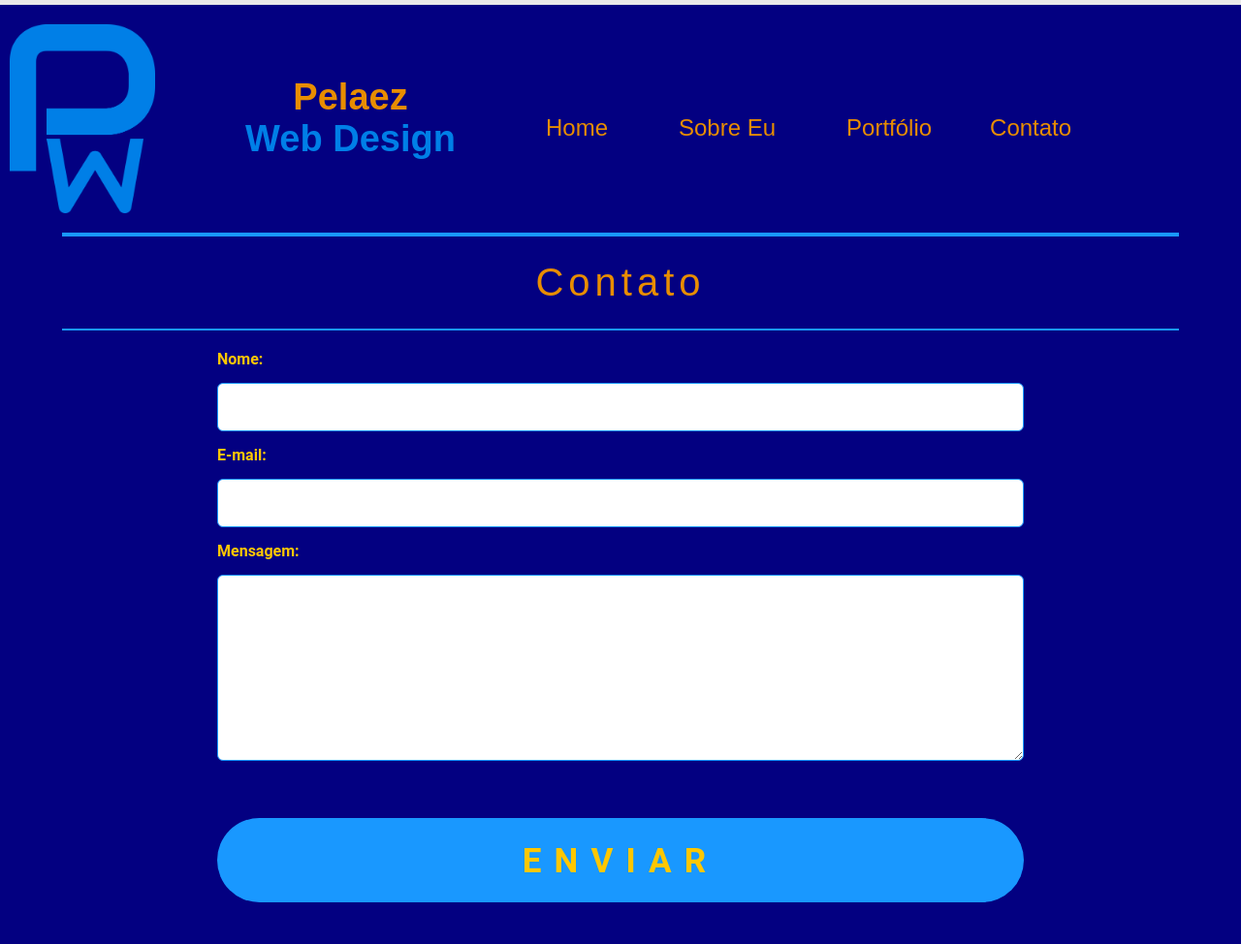
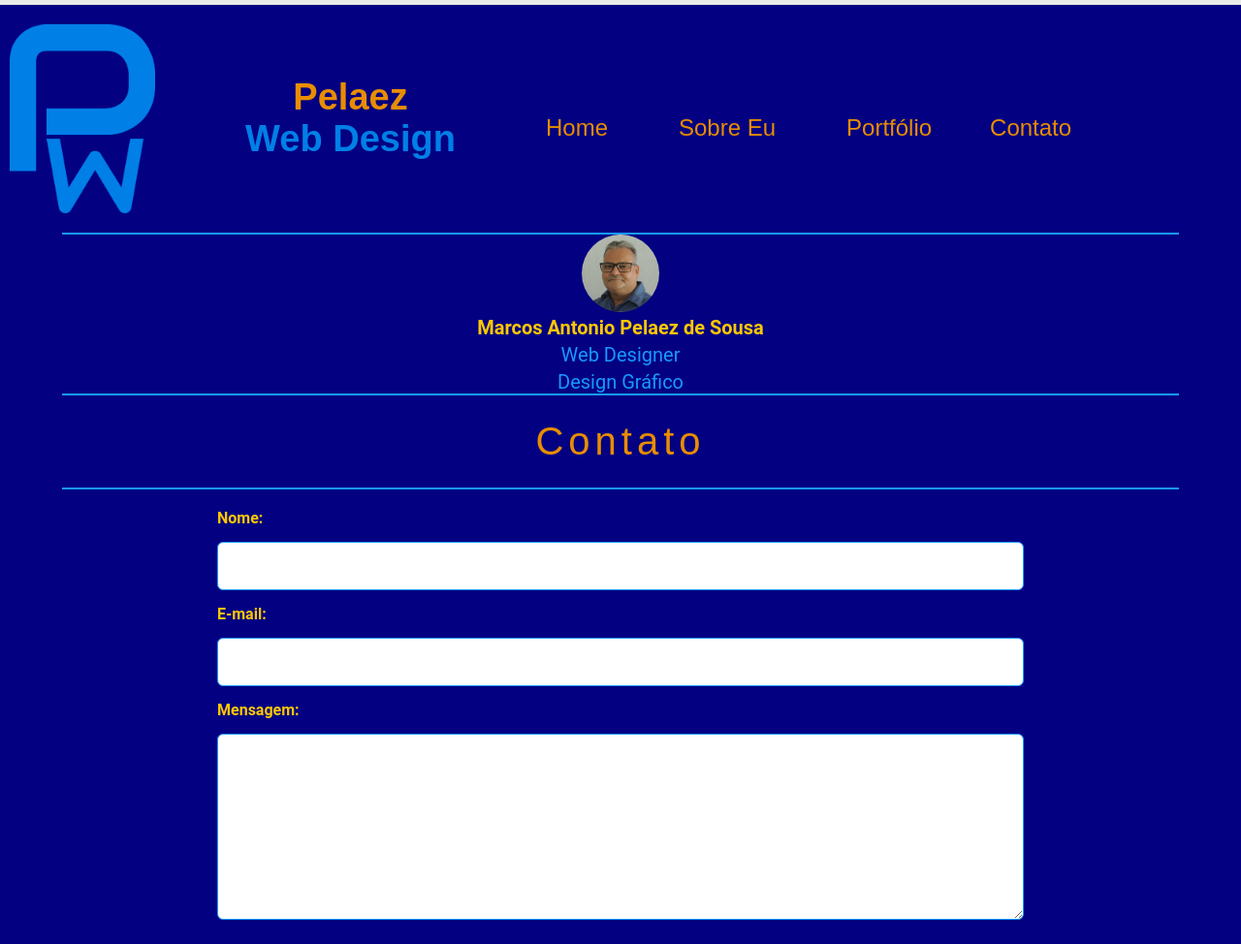
Before and after one commit to marcospelaez-dev/site-portfolio, a PHP site: page /aboutme.php in a window 1280 px wide. Shown: the top 974 px of the page at 97% size. Run offline with PHP 8.4, Linux system fonts and the light colour scheme.

Commit message:
aboutme-page
config header part

```diff
--- a/aboutme.php
+++ b/aboutme.php
@@ -4,7 +4,14 @@
 
 <div class="div-line"></div>
 
-
+    <main>
+        <header>
+            <img class="perfil-sobre" src="./assets/img/perfil-sobre.png" alt="Foto perfil Marcos Pelaez">
+            <h1 class="title-perfil">Marcos Antonio Pelaez de Sousa</h1>
+            <p class="job-perfil">Web Designer</p>
+            <p class="job-perfil">Design Gráfico</p>
+        </header>
+    </main>
 
 <?php require_once('./contato.php') ?>
 
--- a/assets/styles/style.css
+++ b/assets/styles/style.css
@@ -346,3 +346,31 @@ html {
  .social-media img {
    cursor: pointer;
  }
+
+ /* ******ABOUT ME PAGE****** */
+
+ main header{
+   display: flex;
+   flex-direction: column;
+   justify-content: center;
+   align-items: center;
+ }
+
+ .perfil-sobre {
+   width: 80px;
+   border-radius: 50%;
+ }
+
+ .title-perfil, .job-perfil {
+   margin-top: 4px;
+   font-family: 'Roboto', sans serif;
+   font-size: 20px;
+ }
+
+ .title-perfil {
+   color: var(--btn-text-color);
+ }
+
+ .job-perfil {
+   color: var(--primary-color);
+ }
```
Also changed, not shown: assets/img/perfil-sobre.png (added).
